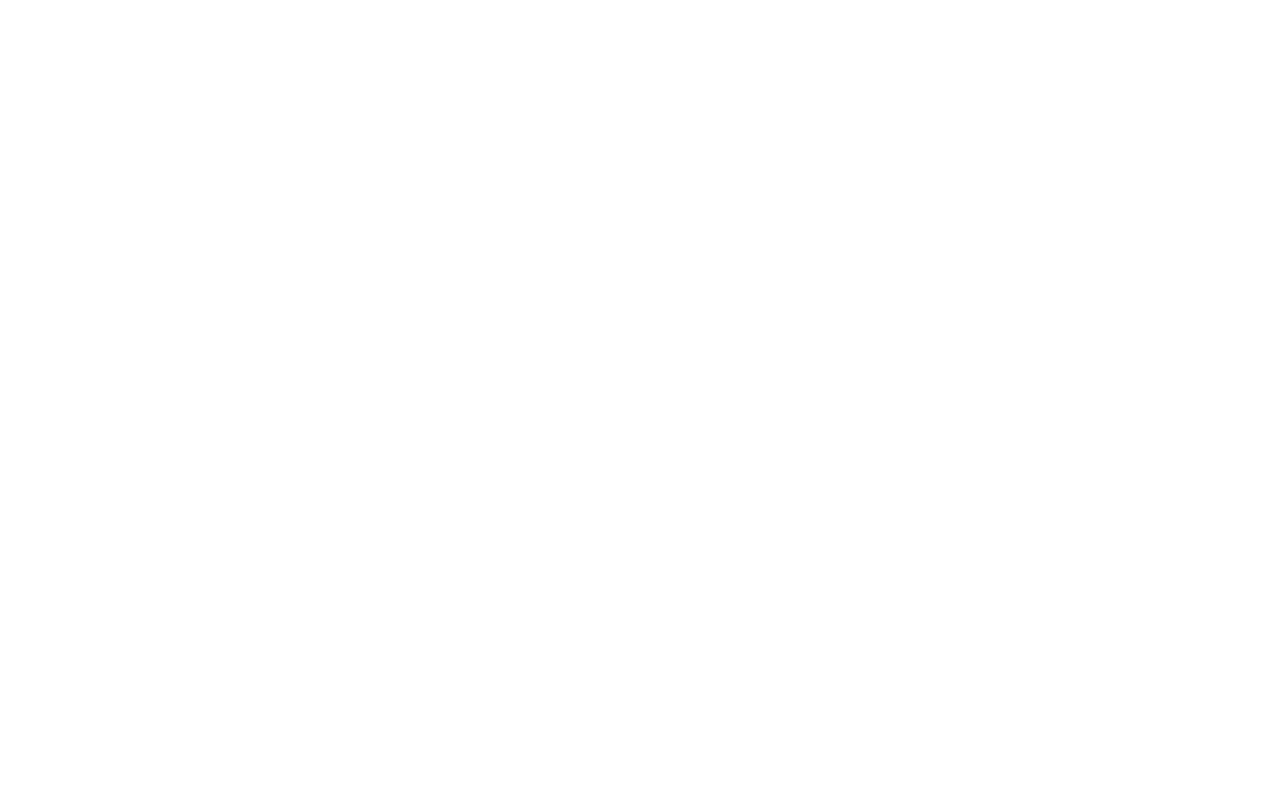
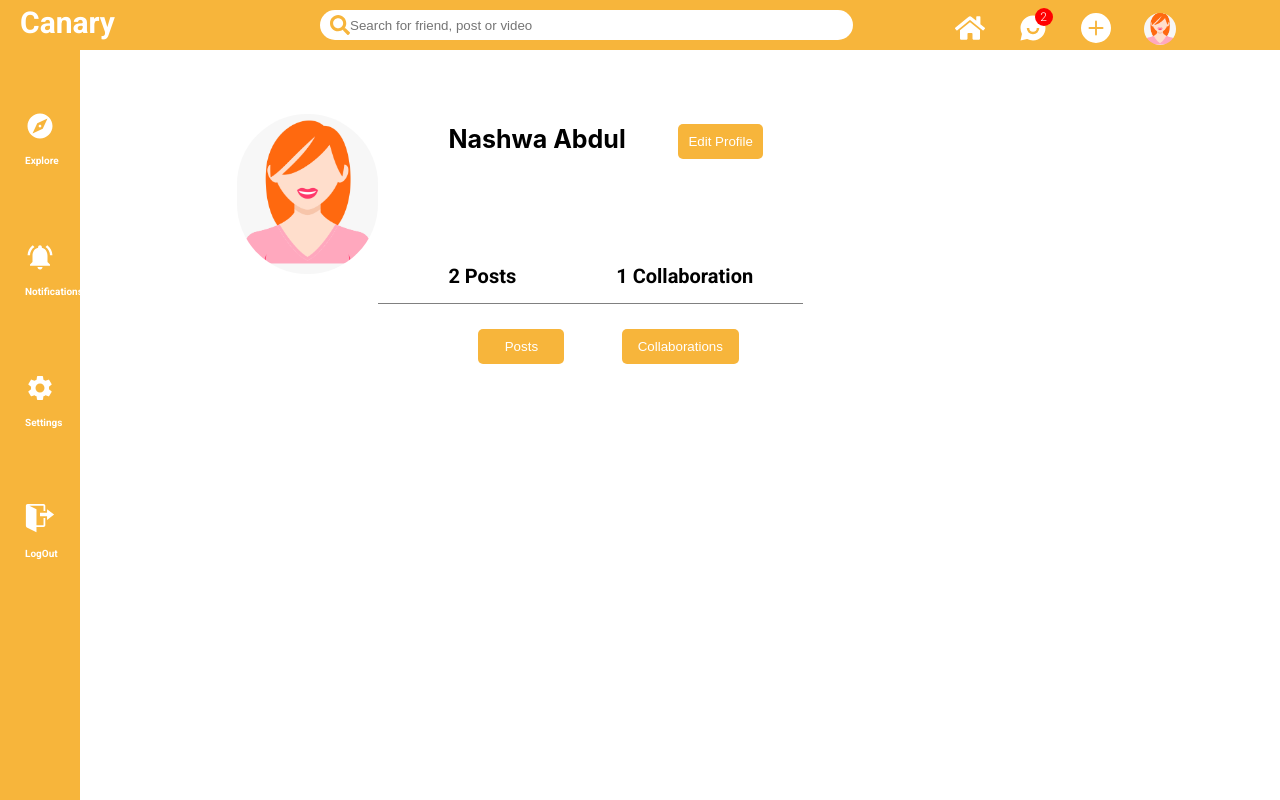
Before and after one commit to im90866/Canary, a React (Create React App) app: page /profile in a window 1280 px wide. Before the commit this address had no page. Built offline with nearby package versions, Linux system fonts and the light colour scheme; a web font is replaced by a local one.

Commit message:
profile page

```diff
--- a/src/App.js
+++ b/src/App.js
@@ -10,7 +10,8 @@
 import { useEffect } from "react"
 import axios from "axios"
 import Projects from './Componenets/Projects/Projects';
-
+import Profile from './Componenets/Profile/Profile';
+import Profilepost from './Componenets/Profileposts/Profilepost';
 function App() {
   useEffect(() => {
     //axios.get("http://localhost:8000/delete")
@@ -25,6 +26,8 @@
       <Route path="/projects" element={<Projects />}></Route>
       <Route path="/update" element={<Update/>}></Route>
       <Route path="/workspace" element={<Workspace/>}></Route>
+      <Route path="/profile" element={<Profile/>}></Route>
+ <Route path="/profileposts" element={<Profilepost/>}></Route>
     </Routes>
 
   );
--- /dev/null
+++ b/src/Componenets/Profile/Profile.css
@@ -0,0 +1,81 @@
+.profile-container{
+    display: grid;
+    grid-template-columns: repeat(auto-fit, minmax(12rem, 16rem));
+    gap: 2rem;
+    justify-content: center;
+    margin-top: 1.5rem;
+    margin-left: 50px;
+    margin-right: 600px;
+}
+.profile-pic{
+    width:160px;
+    height:160px;
+    border-radius: 80px;
+    float: left;
+    position: sticky;
+
+
+}
+.profile-name{
+    text-overflow: clip;
+    color: black;
+    font-size: 25px;
+    white-space: nowrap;
+    margin-left: 70px;
+    margin-top: 100px;
+
+    position: absolute;
+}
+.edit-profile{
+    padding: 10px;
+    border-radius: 5px;
+    white-space: nowrap;
+    text-overflow: clip;
+    border: none;
+    margin-bottom: 100px;
+    margin-left: 300px;
+    margin-top: 100px;
+
+}
+.profile-info{
+display: flex;
+align-items: center;
+justify-content: space-around;
+padding-left: 20px;
+
+border-bottom: 1px solid gray;
+
+}
+.profile-info2{
+padding: 0;
+margin: auto;
+position: sticky;
+}
+.info{
+    font-size: 20px;
+    color: black;
+   font-weight: 700;
+    text-overflow: clip;
+    white-space: nowrap;
+    text-align: right;
+    float: left;
+    margin-right: 50px;
+    margin-left: 50px;
+
+    margin-top: auto;
+    margin-top: 5px;
+
+
+}
+.btns{
+    display: flex;
+}
+.post-btn{
+    border: none;
+    width: 60%;
+    padding: 10px 5px;
+    margin-top: 25px;
+    margin-left: 100px;
+    border-radius: 5px;
+
+}
--- /dev/null
+++ b/src/Componenets/Profile/Profile.jsx
@@ -0,0 +1,33 @@
+import React from 'react';
+import Topbar from '../Topbar/Topbar';
+import "./Profile.css"
+import {Link} from "react-router-dom"
+function Profile() {
+  return <div>
+        <Topbar/>
+       <div className="profile-container">
+         <div className="profile">
+           <img src="images/avatar.png" alt=""  className='profile-pic'/>
+           <div className="profile-info2">
+           <h4 className='profile-name'>Nashwa Abdul</h4>
+         <button className='edit-profile'>Edit Profile</button>
+           <div className="profile-info">
+           <span className='info'>2 Posts</span>
+           <span className='info'>1 Collaboration</span>
+
+
+          </div>
+          <div className="btns">
+          <Link to ="/profileposts"><button className="post-btn">Posts</button></Link>
+          <Link to ="/collaborations"><button className="post-btn">Collaborations</button></Link>
+          </div>
+          </div>
+         </div>
+
+       </div>
+
+
+  </div>;
+}
+
+export default Profile;
--- /dev/null
+++ b/src/Componenets/Profileposts/Profilepost.css
@@ -0,0 +1,6 @@
+.card-container{
+    display: grid;
+    grid-template-columns: repeat(auto-fit, minmax(12rem, 16rem));
+    gap: 2rem;
+    justify-content: center;
+}
--- /dev/null
+++ b/src/Componenets/Profileposts/Profilepost.jsx
@@ -0,0 +1,65 @@
+import React from 'react';
+import "./Profilepost.css"
+import {Link} from "react-router-dom";
+import {BsFillBookmarkFill } from "react-icons/bs";
+import Profile from "../Profile/Profile"
+import Topbar from '../Topbar/Topbar';
+function Profilepost() {
+  return (<div>
+      <Topbar/>
+       <div className="profile-container">
+         <div className="profile">
+           <img src="images/avatar.png" alt=""  className='profile-pic'/>
+           <div className="profile-info2">
+           <h4 className='profile-name'>Nashwa Abdul</h4>
+         <button className='edit-profile'>Edit Profile</button>
+           <div className="profile-info">
+           <span className='info'>2 Posts</span>
+           <span className='info'>1 Collaboration</span>
+
+
+          </div>
+          <div className="btns">
+          <Link to ="/profileposts"><button className="post-btn">Posts</button></Link>
+          <Link to ="/collaborations"><button className="post-btn">Collaborations</button></Link>
+          </div>
+          </div>
+         </div>
+
+       </div>
+       <div className="card-container">
+       <div className="card">
+      <div className="card__body">
+        <div className="img">
+  <img src="https://cdn.pixabay.com/photo/2022/01/11/14/09/bird-6930700__340.jpg" className="card__image" alt=""/>
+  <Link to="/postbig"> <div className="image__overlay image__overlay--primary">
+        <BsFillBookmarkFill  className="save-icon"/>
+        <p className="image__description">
+        Love For All, Hatred For None.
+        </p>
+
+    </div> </Link>
+        </div>
+        </div>
+        </div>
+
+        <div className="card">
+      <div className="card__body">
+        <div className="img">
+  <img src="https://cdn.pixabay.com/photo/2022/01/11/14/09/bird-6930700__340.jpg" className="card__image" alt=""/>
+  <Link to="/postbig"> <div className="image__overlay image__overlay--primary">
+        <BsFillBookmarkFill  className="save-icon"/>
+        <p className="image__description">
+        Love For All, Hatred For None.
+        </p>
+
+    </div> </Link>
+        </div>
+        </div>
+        </div>
+  </div>
+  </div>
+  );
+}
+
+export default Profilepost;
```
Also changed, not shown: src/Componenets/Collaborartions/Collaborations.jsx (added, +9 -0 lines), src/Componenets/Collaborartions/Collaborations.css (added).
